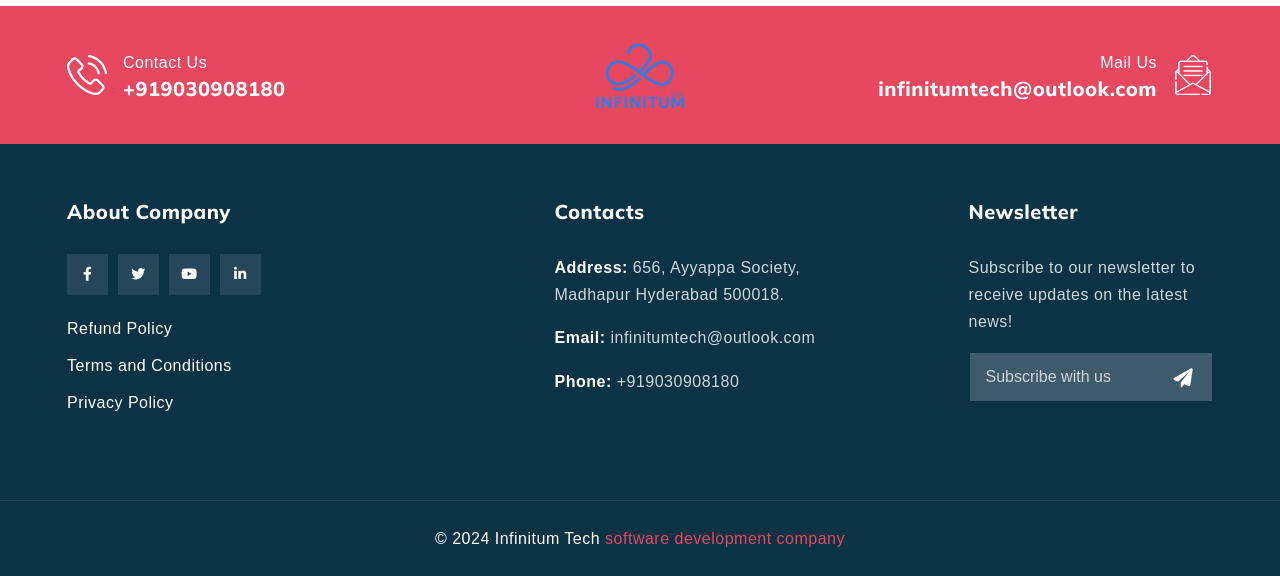
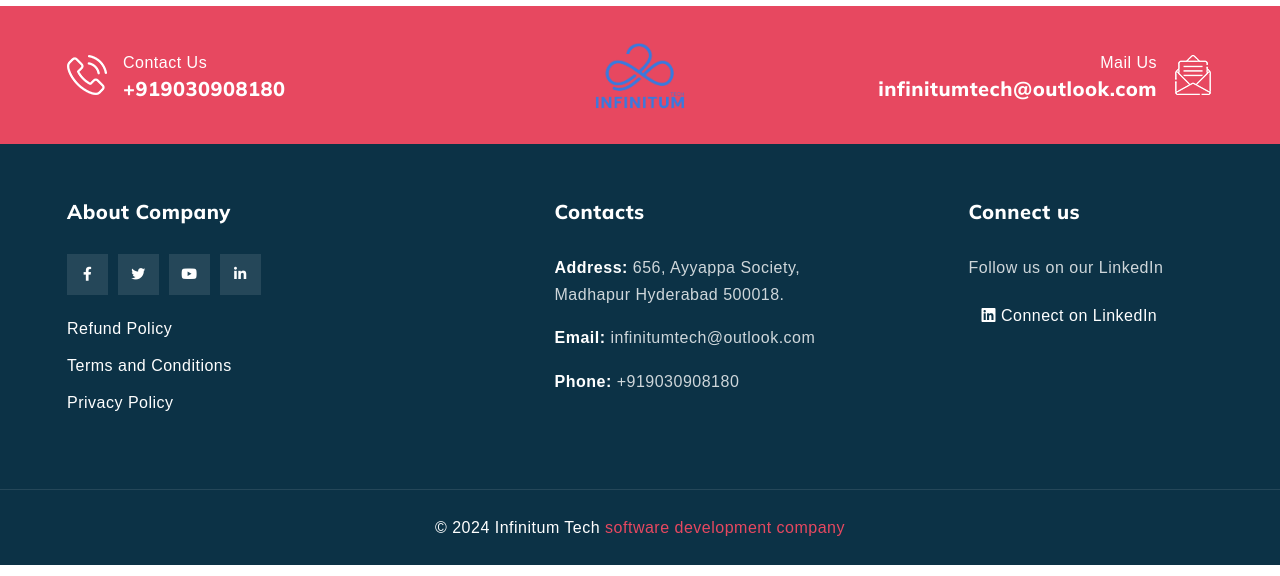
Before and after one commit to ghinfinitumtech/infinitumtech-Website, a Django app: page /contact/ in a window 1280 px wide. Shown: the part 1937-2513 px from the top of the page. Run offline with Django 5.2, Linux system fonts and the light colour scheme; data comes from the database, SQL or seed files in the repository; some libraries are stand-ins or nearby versions.

Commit message:
made changes

```diff
--- a/core/settings.py
+++ b/core/settings.py
@@ -21,6 +21,7 @@ ALLOWED_HOSTS = [
     "http://13.233.101.213/",
     "https://13.233.101.213/",
     "13.233.101.213",
+    "127.0.0.1",
 ]
 
 
--- a/myApp/forms.py
+++ b/myApp/forms.py
@@ -1,4 +1,3 @@
-
 # forms.py
 from django import forms
 from .models import CareerApplication
@@ -8,28 +7,62 @@ from myApp.models import *
 from django import forms
 from .models import CareerApplication
 
+
 class CareerApplicationForm(forms.ModelForm):
     class Meta:
         model = CareerApplication
-        fields = ['name', 'email', 'resume', 'phone', 'address', 'date', 'gender']
+        fields = ["name", "email", "resume", "phone", "address", "date", "gender"]
         widgets = {
-            'date': forms.DateInput(attrs={'type': 'date', 'class': 'form-control'}),
-            'name': forms.TextInput(attrs={'class': 'form-control', 'placeholder': 'Name', 'required': True}),
-            'email': forms.EmailInput(attrs={'class': 'form-control', 'placeholder': 'Email', 'required': True}),
-            'gender': forms.Select(attrs={'class': 'form-control', 'required': True}),
-            'phone': forms.TextInput(attrs={'class': 'form-control', 'placeholder': 'Phone Number'}),
-            'address': forms.TextInput(attrs={'class': 'form-control', 'placeholder': 'Address'}),
-            'resume': forms.FileInput(attrs={'class': 'form-control-file', 'accept': 'application/pdf,application/msword,application/vnd.openxmlformats-officedocument.wordprocessingml.document', 'required': True}),
+            "date": forms.DateInput(attrs={"type": "date", "class": "form-control"}),
+            "name": forms.TextInput(
+                attrs={"class": "form-control", "placeholder": "Name", "required": True}
+            ),
+            "email": forms.EmailInput(
+                attrs={
+                    "class": "form-control",
+                    "placeholder": "Email",
+                    "required": True,
+                }
+            ),
+            "gender": forms.Select(attrs={"class": "form-control", "required": True}),
+            "phone": forms.NumberInput(
+                attrs={"class": "form-control", "placeholder": "Phone Number"}
+            ),
+            "address": forms.TextInput(
+                attrs={"class": "form-control", "placeholder": "Address"}
+            ),
+            "resume": forms.FileInput(
+                attrs={
+                    "class": "form-control-file",
+                    "accept": "application/pdf,application/msword,application/vnd.openxmlformats-officedocument.wordprocessingml.document",
+                    "required": True,
+                }
+            ),
         }
+
 
 class ContactForm(forms.ModelForm):
     class Meta:
         model = Contact
-        fields = ['name', 'email', 'subject', 'phone', 'message']
+        fields = ["name", "email", "subject", "phone", "message"]
         widgets = {
-            'name': forms.TextInput(attrs={'class': 'form-control', 'placeholder': 'Your name here'}),
-            'email': forms.EmailInput(attrs={'class': 'form-control', 'placeholder': 'Your email here'}),
-            'subject': forms.TextInput(attrs={'class': 'form-control', 'placeholder': 'Your subject here'}),
-            'phone': forms.NumberInput(attrs={'class': 'form-control', 'placeholder': 'Your phone here'}),
-            'message': forms.Textarea(attrs={'class': 'form-control', 'rows': 3, 'placeholder': 'Tell us a few words'}),
+            "name": forms.TextInput(
+                attrs={"class": "form-control", "placeholder": "Your name here"}
+            ),
+            "email": forms.EmailInput(
+                attrs={"class": "form-control", "placeholder": "Your email here"}
+            ),
+            "subject": forms.TextInput(
+                attrs={"class": "form-control", "placeholder": "Your subject here"}
+            ),
+            "phone": forms.NumberInput(
+                attrs={"class": "form-control", "placeholder": "Your phone here"}
+            ),
+            "message": forms.Textarea(
+                attrs={
+                    "class": "form-control",
+                    "rows": 3,
+                    "placeholder": "Tell us a few words",
+                }
+            ),
         }
--- a/myApp/views.py
+++ b/myApp/views.py
@@ -47,21 +47,37 @@ def careers_form(request):
 
 
 def contact(request):
+    # Dictionary of country codes and their corresponding countries
+    country_codes = {
+        "+91": "India",
+        "+1": "USA",
+        "+44": "UK",
+        "+61": "Australia",
+        "+81": "Japan",
+        "+49": "Germany",
+        "+33": "France",
+        "+86": "China",
+        "+55": "Brazil",
+        "+7": "Russia",
+        "+39": "Italy",
+        "+34": "Spain",
+        # Add more countries as needed
+    }
+
     if request.method == "POST":
         form = ContactForm(request.POST)
         if form.is_valid():
             form.save()
-            # Display success message
             messages.success(request, "Your form has been submitted successfully.")
-            # Redirect to a success page or another view
-            return redirect("contact")  # Redirect to the same page (GET request)
+            return redirect("contact")
         else:
-            # If form is invalid, display error messages
             messages.error(request, "Please correct the errors below.")
     else:
         form = ContactForm()
 
-    return render(request, "myApp/contact.html", {"form": form})
+    return render(
+        request, "myApp/contact.html", {"form": form, "country_codes": country_codes}
+    )
 
 
 def refund_policy(request):
--- a/pyproject.toml
+++ b/pyproject.toml
@@ -11,6 +11,7 @@ django = "^5.0.3"
 pillow = "^10.2.0"
 django-phonenumber-field = "^7.3.0"
 phonenumbers = "^8.13.31"
+python-decouple = "^3.8"
 
 
 [build-system]
--- a/templates/base.html
+++ b/templates/base.html
@@ -59,7 +59,7 @@
                 <!-- start top search -->
                 <div class="top-search bg-primary">
                     <div class="container-fluid px-lg-1-6 px-xl-2-5 px-xxl-2-9" >
-                        <form class="search-form" action="https://solutichtml.websitelayout.net/search.html" method="GET" accept-charset="utf-8">
+                        <form class="search-form" action="" method="GET" accept-charset="utf-8">
                             <div class="input-group">
                                 <span class="input-group-addon cursor-pointer">
                                     <button class="search-form_submit fas fa-search text-white" type="submit"></button>
@@ -221,36 +221,13 @@
                     </div>
                     <div class="col-md-6 col-lg-3 mt-5 offset-lg-1 wow fadeIn" data-wow-delay="600ms">
                         <div class="ps-xl-4">
-                            <h3 class="text-white h5 mb-1-9">Newsletter</h3>
-                            <p class="text-white opacity8 mb-3">Subscribe to our newsletter to receive updates on the latest news!</p>
-                            <form class="quform newsletter-form" action="https://solutichtml.websitelayout.net/quform/newsletter-two.php" method="post" enctype="multipart/form-data" onclick="">
-
-                                <div class="quform-elements">
-                                    <div class="row">
-
-                                        <!-- Begin Text input element -->
-                                        <div class="col-md-12">
-                                            <div class="quform-element mb-0">
-                                                <div class="quform-input">
-                                                    <input class="form-control" id="email_address" type="text" name="email_address" placeholder="Subscribe with us">
-                                                </div>
-                                            </div>
-                                        </div>
-                                        <!-- End Text input element -->
-
-                                        <!-- Begin Submit button -->
-                                        <div class="col-md-12">
-                                            <div class="quform-submit-inner">
-                                                <button class="btn btn-white text-white m-0" type="submit"><i class="fas fa-paper-plane"></i></button>
-                                            </div>
-                                            <div class="quform-loading-wrap"><span class="quform-loading"></span></div>
-                                        </div>
-                                        <!-- End Submit button -->
-                                    </div>
-
-                                </div>
-
-                            </form>
+                            <h3 class="text-white h5 mb-1-9">Connect us</h3>
+                            <p class="text-white opacity8 mb-3">Follow us on our LinkedIn</p>
+                            <div class="connect-button">
+                                <a href="{{details.linkedin}}" target="_blank" class="btn btn-white text-white m-0">
+                                    <i class="fab fa-linkedin"></i> Connect on LinkedIn
+                                </a>
+                            </div>
                         </div>
                     </div>
                 </div>
@@ -308,7 +285,7 @@
 
     <!-- form scripts js -->
     <script src="{% static  'quform/js/scripts.js' %}"></script>
-
+    {% block extra_js %}{% endblock %}
     <!-- all js include end -->
 </body>
 </html>
--- a/templates/myApp/careers_form.html
+++ b/templates/myApp/careers_form.html
@@ -25,7 +25,7 @@
                             <form action="{% url 'careers_form' %}" method="post" enctype="multipart/form-data">
                                 {% csrf_token %}
                                 <div class="row">
-                                    <div class="col-md-6">
+                                    <div class="col-md-12">
                                         <div class="form-group">
                                             {{ form.name.label_tag }}
                                             {{ form.name }}
@@ -39,7 +39,7 @@
                                             {{ form.gender }}
                                         </div>
                                         <div class="form-group">
-                                            {{ form.phone.label_tag }}  <span> +91987654321 format</span>
+                                            {{ form.phone.label_tag }}
                                             {{ form.phone }}
                                         </div>
                                         <div class="form-group">
--- a/templates/myApp/contact.html
+++ b/templates/myApp/contact.html
@@ -14,7 +14,7 @@
                             <h1>Contact Us</h1>
                         </div>
                         <ul>
-                            <li><a href="index.html">Home</a></li>
+                            <li><a href="/">Home</a></li>
                             <li><a href="#!">Contact Us</a></li>
                         </ul>
                     </div>
@@ -135,7 +135,7 @@
                         </div>
                         <div class="col-md-6">
                             <div class="form-group">
-                                {{ form.phone.label_tag }} <span> +91987654321 format</span>
+                                {{ form.phone.label_tag }}
                                 {{ form.phone }}
                             </div>
                         </div>
@@ -164,7 +164,7 @@
             <div class="container-fluid">
                 <div class="row justify-content-center">
                     <div class="col-12">
-                <iframe src="https://www.google.com/maps/embed?pb=!1m18!1m12!1m3!1d1181.6691655633006!2d78.39391183984299!3d17.453295346205827!2m3!1f0!2f0!3f0!3m2!1i1024!2i768!4f13.1!3m3!1m2!1s0xf2466faae76852f%3A0x2fd5ed605e3287eb!2sview%20monks!5e0!3m2!1sen!2sin!4v1710229458867!5m2!1sen!2sin" width="1200" height="500" style="border:0;" allowfullscreen="" loading="lazy" referrerpolicy="no-referrer-when-downgrade"></iframe>
+                <iframe src="https://www.google.com/maps/embed?pb=!1m18!1m12!1m3!1d15225.646908192517!2d78.44560012675228!3d17.439996940215927!2m3!1f0!2f0!3f0!3m2!1i1024!2i768!4f13.1!3m3!1m2!1s0x3bcb910039a04c53%3A0x81ca63b285866c57!2sInfinitum%20Tech!5e0!3m2!1sen!2sin!4v1730179116252!5m2!1sen!2sin" width="1200" height="500" style="border:0;" allowfullscreen="" loading="lazy" referrerpolicy="no-referrer-when-downgrade"></iframe>
             </div>
         </div>
     </div>
--- a/templates/myApp/home.html
+++ b/templates/myApp/home.html
@@ -12,7 +12,7 @@
                     <div class="col-md-9 col-lg-7 col-xl-8 col-xxl-6 text-center py-5">
                         <div class="banner-content text-center">
                             <h1 class="text-white font-weight-800 display-4 display-xl-3 mb-2-9">{{i.name}}</h1>
-                            <a href="about.html" class="btn-style1 animated fadeInUp"><span class="animated fadeInUp">More info</span></a>
+                            <a href="{% url 'about' %}" class="btn-style1 animated fadeInUp"><span class="animated fadeInUp">More info</span></a>
                         </div>
                     </div>
                 </div>
@@ -251,7 +251,7 @@
                                 </div>
                             </div>
                             <div class="pt-3">
-                                <h3 class="h5 mb-0"><a href="team-details.html">{{i.name}}</a></h3>
+                                <h3 class="h5 mb-0">{{i.name}}</h3>
                                 <p class="mb-0 small">{{i.designation}}</p>
                             </div>
                         </div>
```
Also changed, not shown: myApp/models.py (+44 -44 lines), myApp/migrations/0002_alter_careerapplication_phone_alter_contact_phone.py (added), 1 other file.
